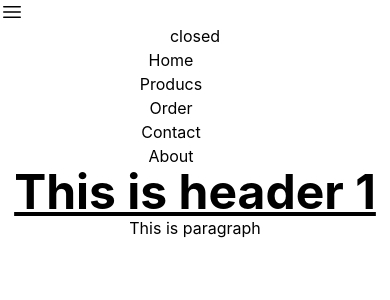
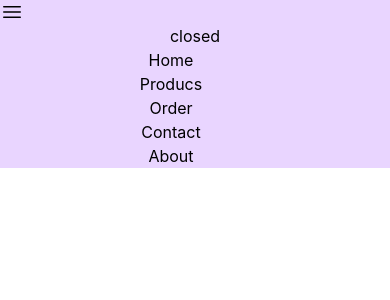
Before and after one commit to SudiptaDeyAnik08/ph_price_club_tailwind_framework, a React (Create React App) app: page / in a window 390 px wide. Shown: the top 300 px of the page. Built offline with nearby package versions, Linux system fonts and the light colour scheme.

Commit message:
Responsive NavBar work will be done

```diff
--- a/src/components/NavBar/NavBar.js
+++ b/src/components/NavBar/NavBar.js
@@ -17,22 +17,24 @@ const NavBar = ()=>{
     ]
 
     return(
-        <nav>
+        <nav className="bg-purple-200 w-full">
 
-            {
+           <div >
+           {
                 open ?
-                <XMarkIcon onClick={()=> setOpen(!open)} className="h-6 w-6" />
+                <XMarkIcon onClick={()=> setOpen(!open)} className="h-6 w-6 md:hidden" />
 
                 :
 
-                <Bars3Icon onClick={()=> setOpen(!open)} className="h-6 w-6" />
+                <Bars3Icon onClick={()=> setOpen(!open)} className="h-6 w-6 md:hidden" />
 
             }
 
+           </div>
 
                   <span>{open ? "open" : "closed"}</span>
 
-            <ul className="md:flex justify-center">
+            <ul className={`bg-purple-200 w-full md:flex justify-center absolute md:static duration-500 ease-in ${open ? 'top-4' : 'top-[-120]'}`}>
                 {
                     routes.map( routes=> <Link key={routes.id} route={routes}></Link>)
                 }
```
